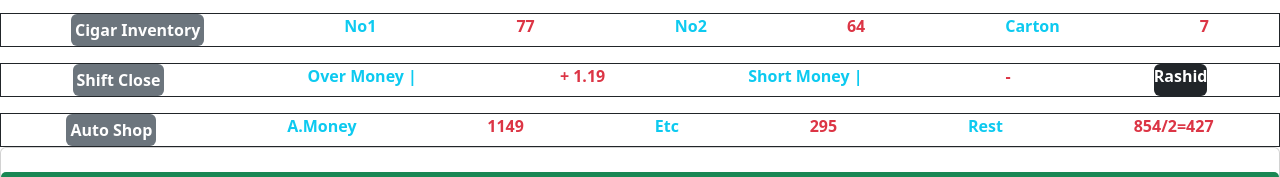
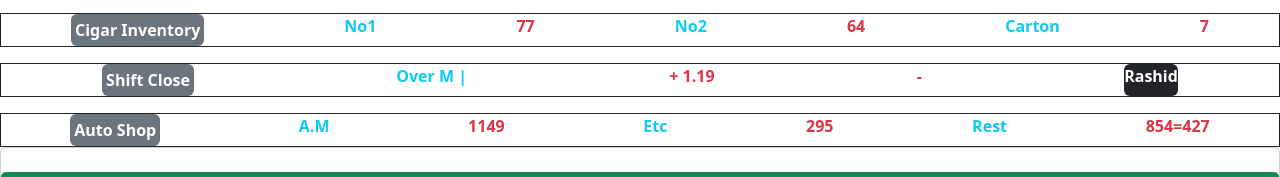
Before and after one commit to Ali332147/bp-info, a plain HTML site: page index.html in a window 1280 px wide. Shown: the part 756-933 px from the top of the page. Drawn offline with nearby package versions, Linux system fonts and the light colour scheme.

Commit message:
shnaging some

```diff
--- a/index.html
+++ b/index.html
@@ -392,9 +392,11 @@
         <div class="p-1 bg-secondary text-white fw-bolder rounded-2">
           Shift Close
         </div>
-        <div class="p-0 text-info">Over Money |</div>
+        <div class="p-0 text-info">Over M |</div>
         <div class="p-0 text-danger">+ 1.19</div>
+        <!-- #short
         <div class="p-0 text-info">Short Money |</div>
+        -->
         <div class="p-0 text-danger">-</div>
         <div class="p-0 bg-dark fw-bolder text-white rounded-2">Rashid</div>
       </div>
@@ -406,12 +408,12 @@
           <div class="p-1 bg-secondary text-white fw-bolder rounded-2">
             Auto Shop
           </div>
-          <div class="p-0 text-info">A.Money</div>
+          <div class="p-0 text-info">A.M</div>
           <div class="p-0 text-danger">1149</div>
           <div class="p-0 text-info">Etc</div>
           <div class="p-0 text-danger">295</div>
           <div class="p-0 text-info">Rest</div>
-          <div class="p-0 text-danger">854/2=427</div>
+          <div class="p-0 text-danger">854=427</div>
         </div>
       </div>
     </div>
```
